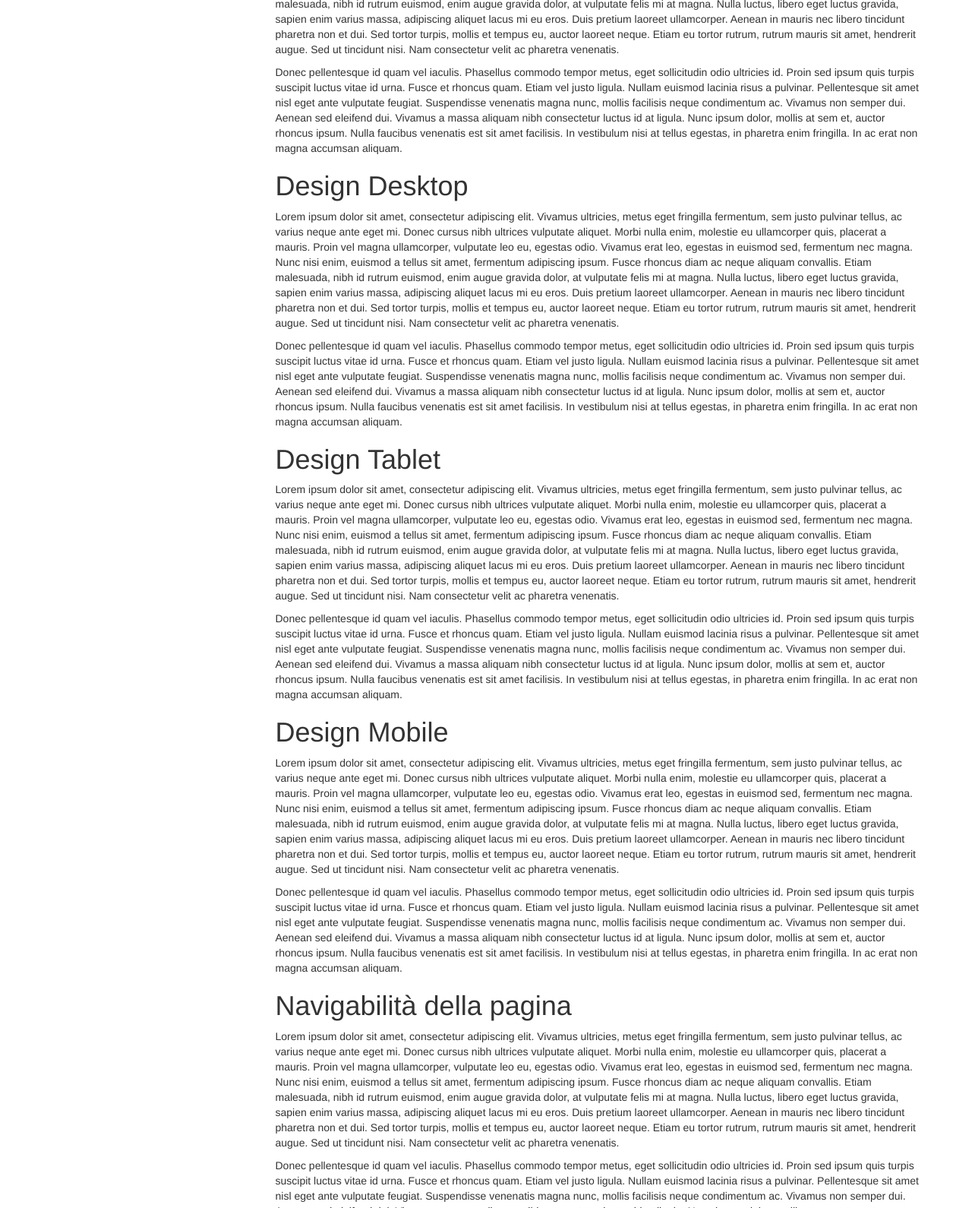
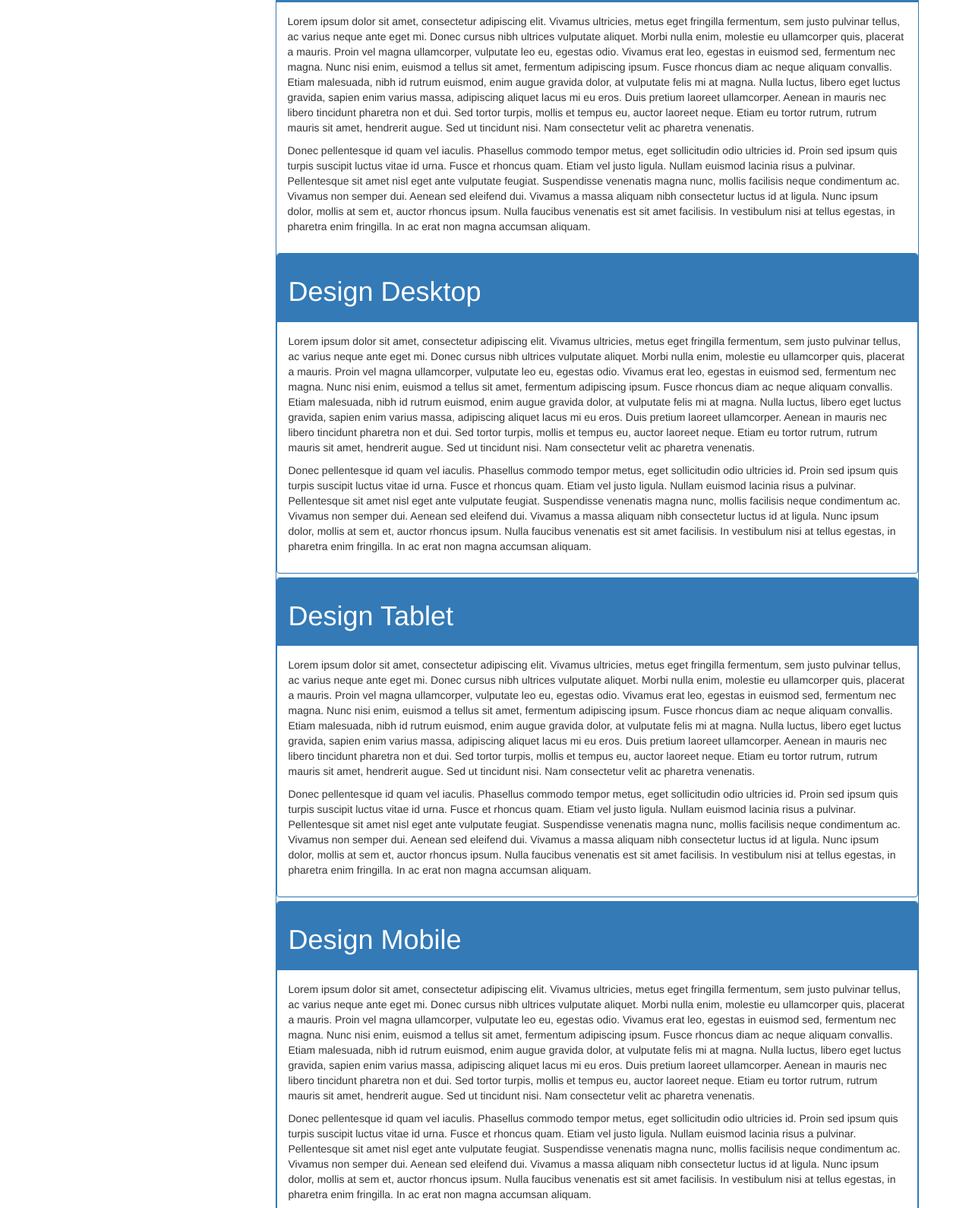
Before and after one commit to facchiR/project_work, a plain HTML site: page public_html/index.html in a window 1280 px wide. Shown: the part 630-2220 px from the top of the page at 76% size. Drawn offline with Linux system fonts and the light colour scheme.

Commit message:
added bootstrap panel

```diff
--- a/public_html/css/style.css
+++ b/public_html/css/style.css
@@ -2,7 +2,7 @@ body {
       position: relative;
   }
   ul.nav-pills{
-      top: 200px;
+      top: 100px;
       position: fixed;
   }
   div.col-sm-9 div {
--- a/public_html/index.html
+++ b/public_html/index.html
@@ -26,7 +26,7 @@ and open the template in the editor.
                         <li class="active"><a href="#section1">Progetto di lavoro</a></li>
                         <li><a href="#section2">Consegna</a></li>
                         <li class="dropdown">
-                            <a data-toggle="dropdown" href="#">Design - Progettazione<span class="caret"></span></a>
+                            <a data-toggle="dropdown" href="#">Design<span class="caret"></span></a>
                             <ul class="dropdown-menu">
                                 <li><a href="#section31"/>Una pagina Responsive</a></li>
                                 <li><a href="#section32"/>Design Desktop</a></li>
@@ -50,10 +50,10 @@ and open the template in the editor.
                         <li></li>
                     </ul>
                 </nav>
-                <div class="col-md-9">
-                    <div id="section2">
-                        <h1>Consegna</h1>
-                          <p class="">Lorem ipsum dolor sit amet, consectetur adipiscing elit. Vivamus ultricies,
+                <div class="col-md-9 panel-group">
+                    <div class="panel panel-primary" id="section2">
+                        <div class="panel-heading"><h1>Consegna</h1></div>
+                        <div class="panel-body"><p class="">Lorem ipsum dolor sit amet, consectetur adipiscing elit. Vivamus ultricies,
                         metus eget fringilla fermentum, sem justo pulvinar tellus, ac varius neque
                         ante eget mi. Donec cursus nibh ultrices vulputate aliquet. Morbi nulla
                         enim, molestie eu ullamcorper quis, placerat a mauris. Proin vel magna
@@ -76,10 +76,13 @@ and open the template in the editor.
                         a massa aliquam nibh consectetur luctus id at ligula. Nunc ipsum dolor,
                         mollis at sem et, auctor rhoncus ipsum. Nulla faucibus venenatis est sit
                         amet facilisis. In vestibulum nisi at tellus egestas, in pharetra enim
-                        fringilla. In ac erat non magna accumsan aliquam.</p>
+                        fringilla. In ac erat non magna accumsan aliquam.</p></div>
+
+
                     </div>
-                    <div id="section31">
-                        <h1>Una pagina Responsive</h1>
+                    <div class="panel panel-primary" id="section31">
+                        <div class="panel-heading"><h1>Una pagina Responsive</h1></div>
+                        <div class="panel-body">
                          <p class="">Lorem ipsum dolor sit amet, consectetur adipiscing elit. Vivamus ultricies,
                         metus eget fringilla fermentum, sem justo pulvinar tellus, ac varius neque
                         ante eget mi. Donec cursus nibh ultrices vulputate aliquet. Morbi nulla
@@ -105,8 +108,9 @@ and open the template in the editor.
                         amet facilisis. In vestibulum nisi at tellus egestas, in pharetra enim
                         fringilla. In ac erat non magna accumsan aliquam.</p>
                     </div>
-                    <div id="section32">
-                        <h1>Design Desktop</h1>
+                    <div class="panel panel-primary" id="section32">
+                        <div class="panel-heading"><h1>Design Desktop</h1></div>
+                        <div class="panel-body">
                          <p class="">Lorem ipsum dolor sit amet, consectetur adipiscing elit. Vivamus ultricies,
                         metus eget fringilla fermentum, sem justo pulvinar tellus, ac varius neque
                         ante eget mi. Donec cursus nibh ultrices vulputate aliquet. Morbi nulla
@@ -131,9 +135,11 @@ and open the template in the editor.
                         mollis at sem et, auctor rhoncus ipsum. Nulla faucibus venenatis est sit
                         amet facilisis. In vestibulum nisi at tellus egestas, in pharetra enim
                         fringilla. In ac erat non magna accumsan aliquam.</p>
+                        </div>
                     </div>
-                    <div id="section33">
-                        <h1>Design Tablet</h1>
+                    <div class="panel panel-primary" id="section33">
+                        <div class="panel-heading"><h1>Design Tablet</h1></div>
+                        <div class="panel-body">
                          <p class="">Lorem ipsum dolor sit amet, consectetur adipiscing elit. Vivamus ultricies,
                         metus eget fringilla fermentum, sem justo pulvinar tellus, ac varius neque
                         ante eget mi. Donec cursus nibh ultrices vulputate aliquet. Morbi nulla
@@ -158,10 +164,11 @@ and open the template in the editor.
                         mollis at sem et, auctor rhoncus ipsum. Nulla faucibus venenatis est sit
                         amet facilisis. In vestibulum nisi at tellus egestas, in pharetra enim
                         fringilla. In ac erat non magna accumsan aliquam.</p>
+                        </div>
                     </div>
-                    <div id="section34">
-                        <h1>Design Mobile</h1>
-                         <p class="">Lorem ipsum dolor sit amet, consectetur adipiscing elit. Vivamus ultricies,
+                    <div class="panel panel-primary" id="section34">
+                        <div class="panel-heading"><h1>Design Mobile</h1></div>
+                         <div class="panel-body"><p class="">Lorem ipsum dolor sit amet, consectetur adipiscing elit. Vivamus ultricies,
                         metus eget fringilla fermentum, sem justo pulvinar tellus, ac varius neque
                         ante eget mi. Donec cursus nibh ultrices vulputate aliquet. Morbi nulla
                         enim, molestie eu ullamcorper quis, placerat a mauris. Proin vel magna
@@ -185,10 +192,11 @@ and open the template in the editor.
                         mollis at sem et, auctor rhoncus ipsum. Nulla faucibus venenatis est sit
                         amet facilisis. In vestibulum nisi at tellus egestas, in pharetra enim
                         fringilla. In ac erat non magna accumsan aliquam.</p>
+                         </div>
                     </div>
-                    <div id="section35">
-                        <h1>Navigabilità della pagina</h1>
-                         <p class="">Lorem ipsum dolor sit amet, consectetur adipiscing elit. Vivamus ultricies,
+                    <div class="panel panel-primary" id="section35">
+                        <div class="panel-heading"><h1>Navigabilità della pagina</h1></div>
+                        <div class="panel-body"><p class="">Lorem ipsum dolor sit amet, consectetur adipiscing elit. Vivamus ultricies,
                         metus eget fringilla fermentum, sem justo pulvinar tellus, ac varius neque
                         ante eget mi. Donec cursus nibh ultrices vulputate aliquet. Morbi nulla
                         enim, molestie eu ullamcorper quis, placerat a mauris. Proin vel magna
@@ -212,7 +220,8 @@ and open the template in the editor.
                         mollis at sem et, auctor rhoncus ipsum. Nulla faucibus venenatis est sit
                         amet facilisis. In vestibulum nisi at tellus egestas, in pharetra enim
                         fringilla. In ac erat non magna accumsan aliquam.</p>
-                    </div>
+
+
                 </div>
             </div>
         </div>
```
